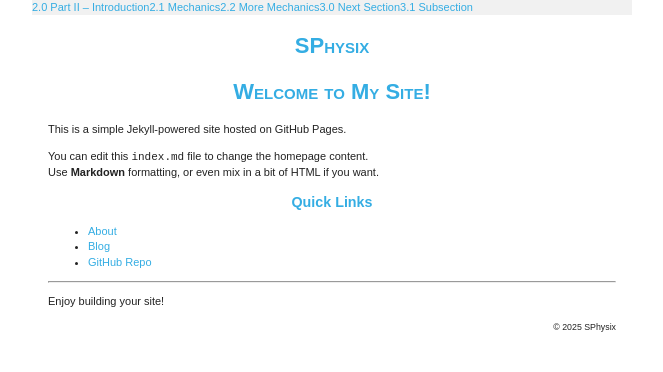
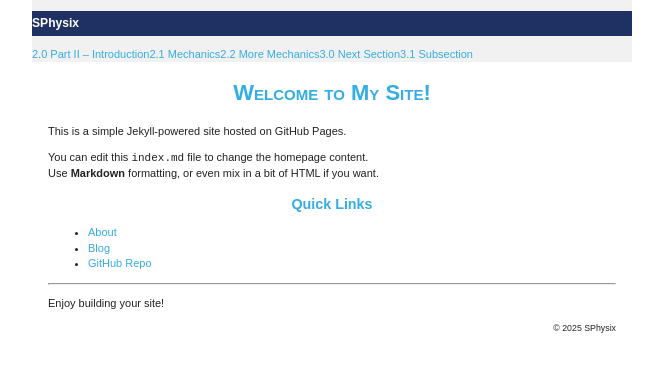
Before and after one commit to rplano/sphysix, a Jekyll site: the page built from index.md, in a window 1280 px wide. Shown: the top 372 px of the page, without its empty margins (308-971 px from the left). Built offline with Jekyll 4.4.1, drawn with Linux system fonts in a browser that asks for light colours.

```diff
--- a/_layouts/default.html
+++ b/_layouts/default.html
@@ -14,11 +14,11 @@
 <body><center>
 <div id="wrap">
   <ul class="sidenav" id="main-nav">
+    <p><a href="{{ site.baseurl }}/index.html">{{ site.title }}</a></p>
     <!-- navigation.js will populate this -->
   </ul>
 
   <div class="content">
-    <h1><a href="{{ site.baseurl }}/index.html">{{ site.title }}</a></h1>
     {{ content }}
     <p class="footer">
       &copy; {{ site.time | date: "%Y" }} {{ site.title }}
```
